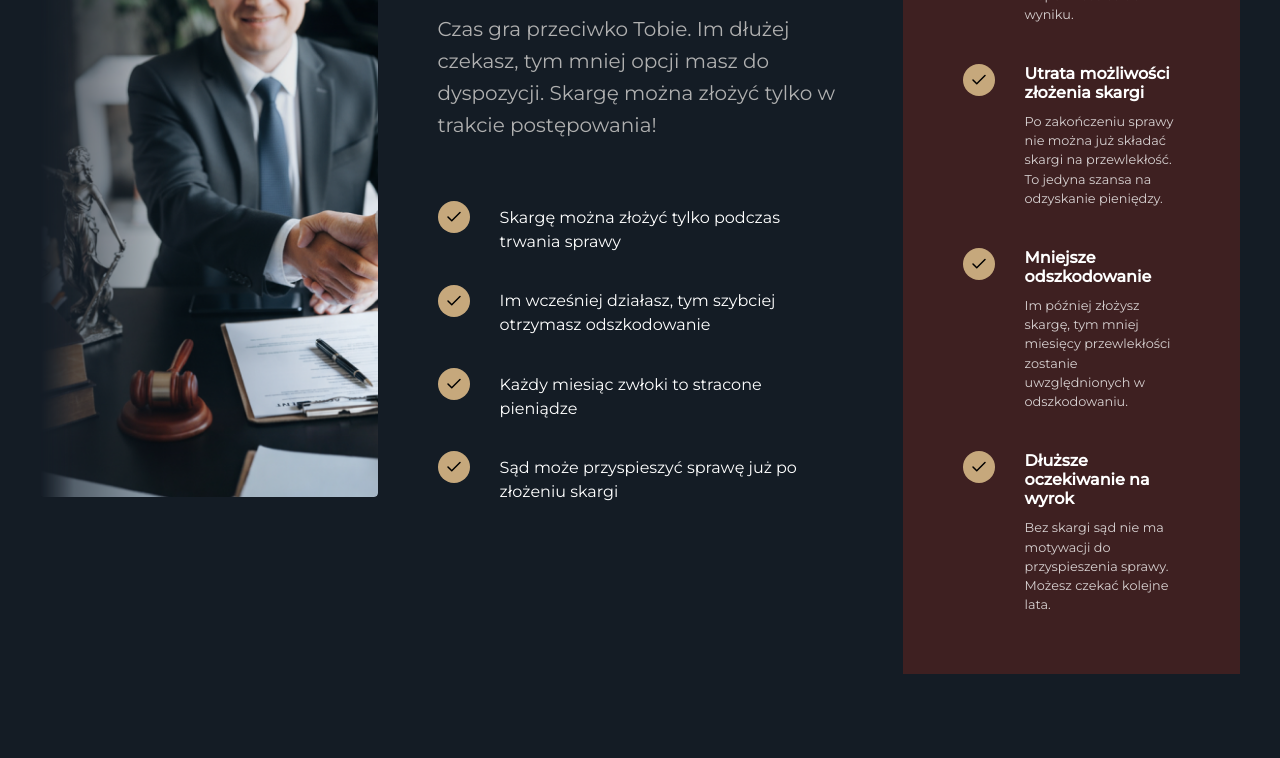
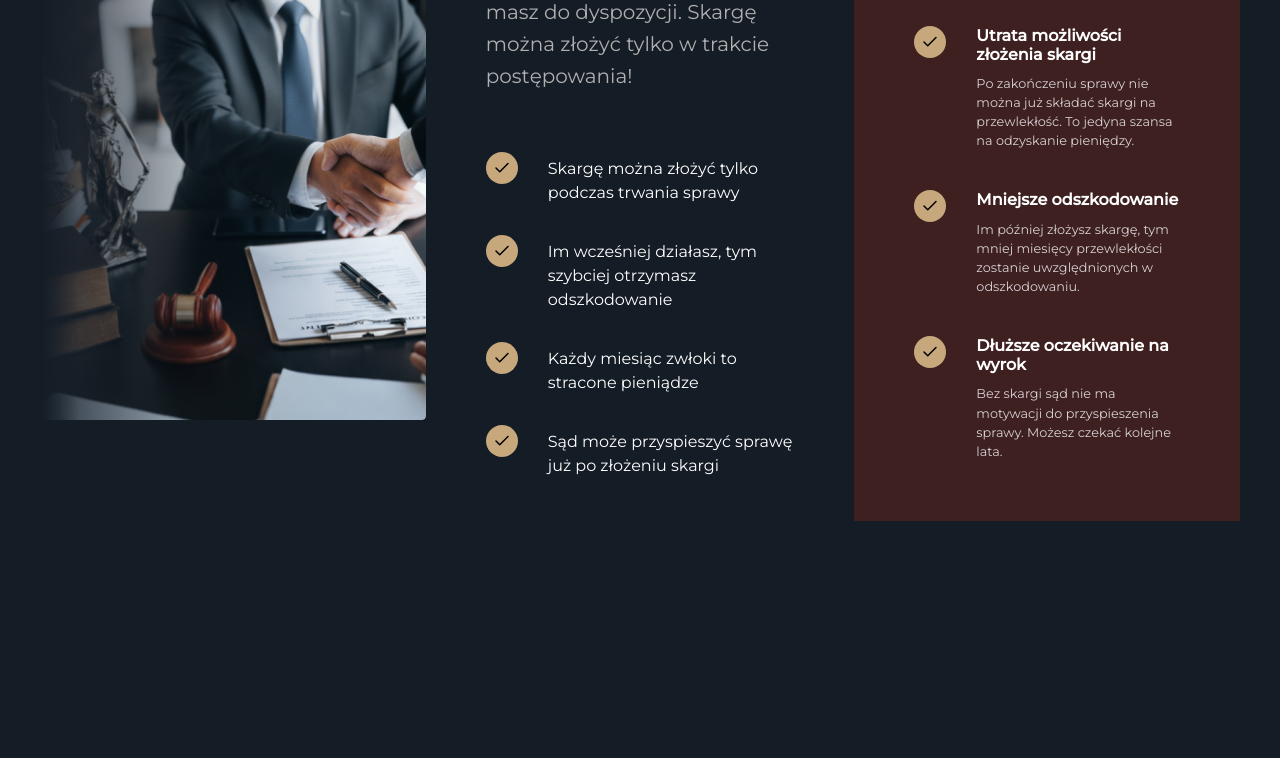
Before and after one commit to dawidkawalec/szybki-proces-custom-, a website built with Vite: page index.html in a window 1280 px wide. Shown: the part 401-1159 px from the top of the page. Built offline with nearby package versions, Linux system fonts and the light colour scheme.

Commit message:
fix(ui): adjust why-us grid columns to balance height and narrow middle column

```diff
--- a/src/style.scss
+++ b/src/style.scss
@@ -43,7 +43,7 @@ body {
     padding: 0 space(l);
 
     display: grid;
-    grid-template-columns: 1fr 1.2fr 1fr; // 3 kolumny: Zdjęcie, Treść, Ryzyko
+    grid-template-columns: 1fr 0.8fr 1fr; // Zmiana: Węższa środkowa kolumna
     gap: space(xl);
     align-items: stretch; // Rozciągnij do równej wysokości
 
```
